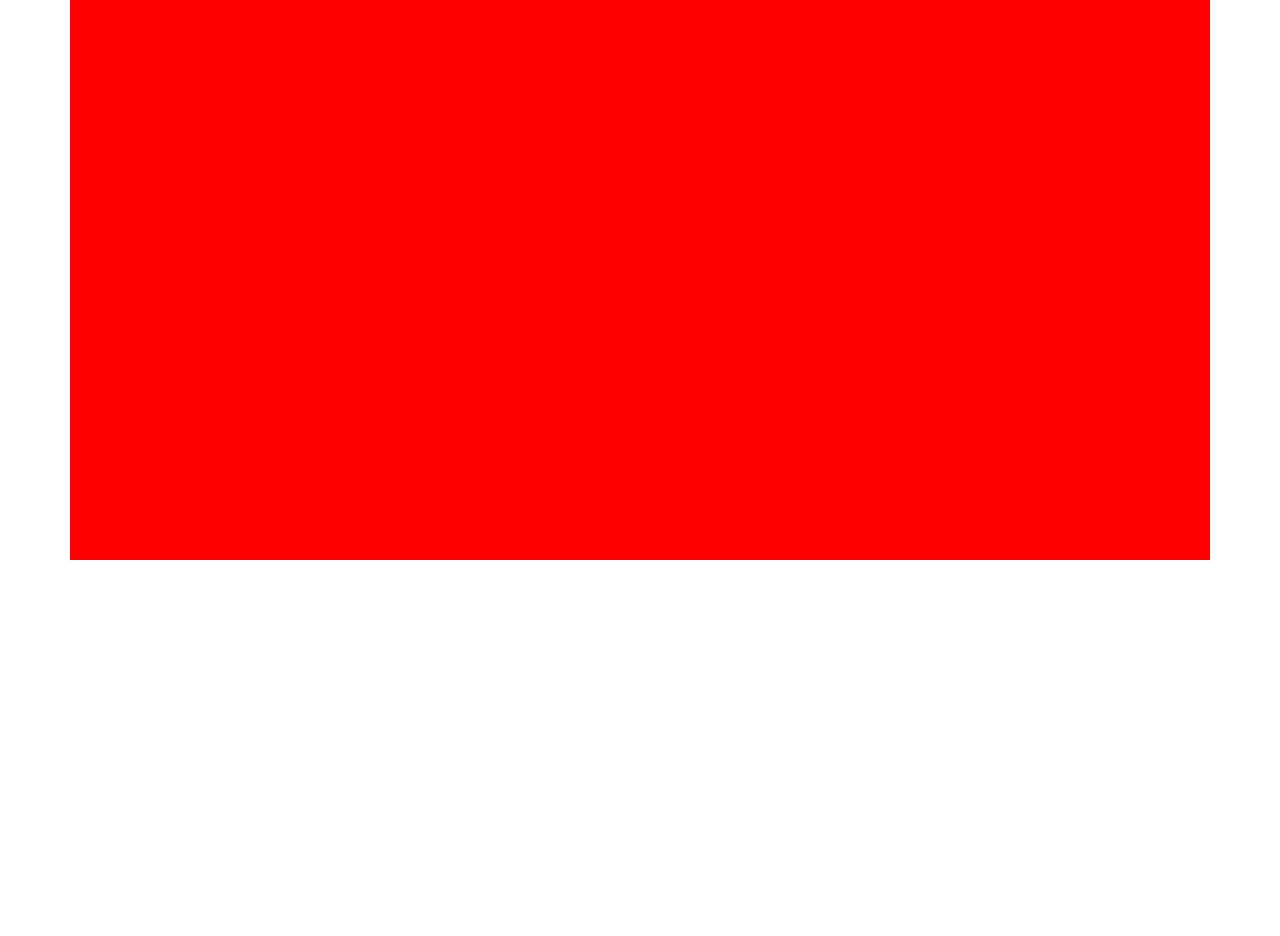
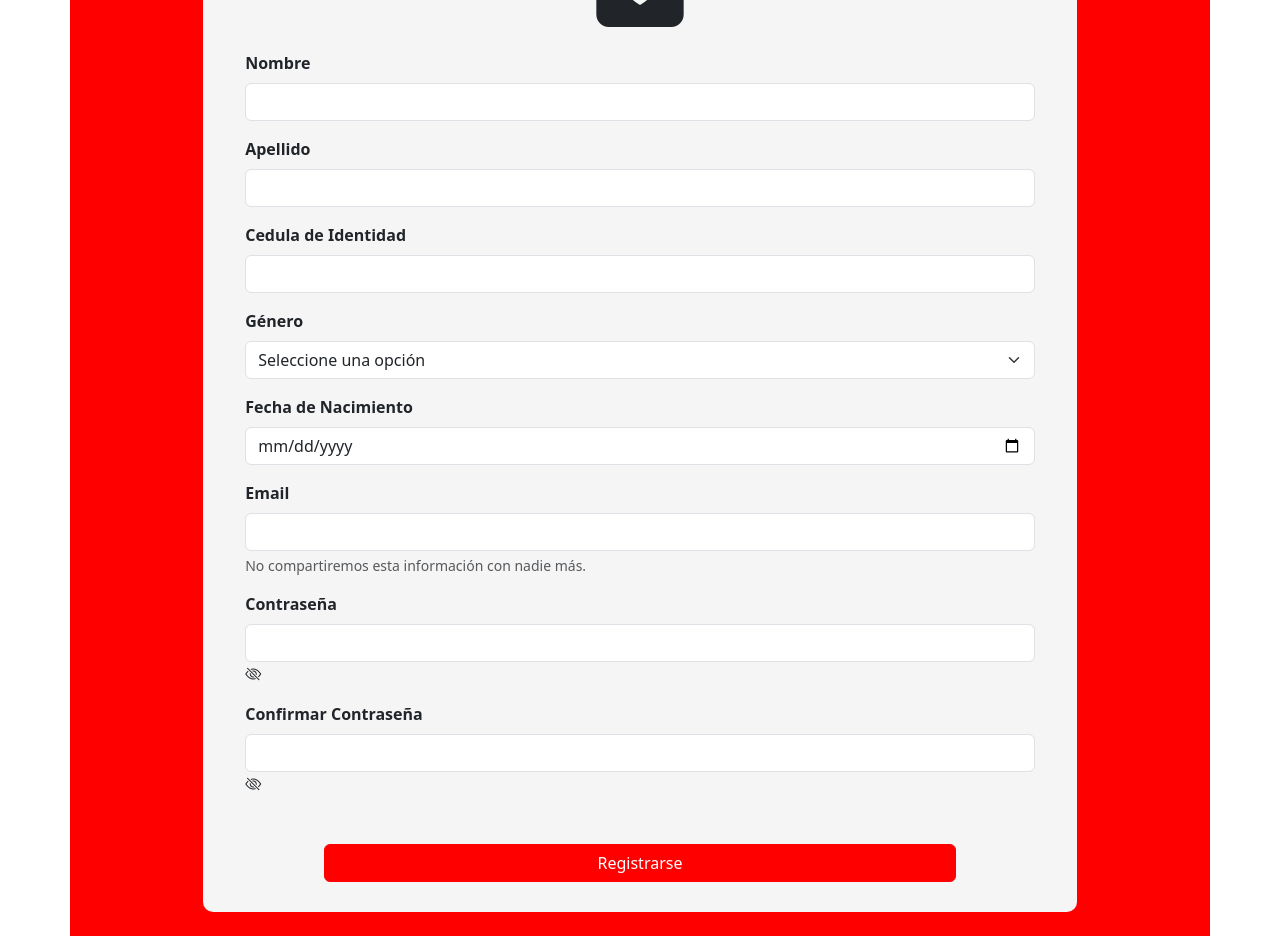
Before and after one commit to tobiasvera17/Bootcamp-React-Roshka, a React (Vite) app in the folder semana 3/Practica 19 - Donacion de Sangre con Mapa React/donacion-sangre/: page /registro in a window 1280 px wide. Shown: the part 240-1176 px from the top of the page. Before the commit the page ends 800 px from the top, so only its background shows below. Built offline with nearby package versions, Linux system fonts and the light colour scheme.

Commit message:
commit diseño registro

```diff
--- a/semana 3/Practica 19 - Donacion de Sangre con Mapa React/donacion-sangre/src/Registro.jsx
+++ b/semana 3/Practica 19 - Donacion de Sangre con Mapa React/donacion-sangre/src/Registro.jsx
@@ -1,9 +1,177 @@
+// import { useNavigate } from "react-router-dom";
 const Registro = () => {
-    return (
-    <div id="main-container">
-        Registro
+  let today = new Date().toISOString().slice(0, 10);
+  const gotoRoot = () => {
+    // const navigate = useNavigate();
+    console.log(document.querySelector("#user-gender").value)
+
+  };
+
+  const togglePasswordfunction = () => {
+    const togglePassword = document.querySelector("#togglePassword");
+
+    const password = document.querySelector("#user-password");
+    const type =
+      password.getAttribute("type") === "password" ? "text" : "password";
+
+    password.setAttribute("type", type);
+    togglePassword.classList.toggle("bi-eye");
+  };
+
+  const togglePasswordfunctionSecond = () => {
+    const togglePassword = document.querySelector("#togglePasswordSecond");
+
+    const password = document.querySelector("#user-passwordSecond");
+    const type =
+      password.getAttribute("type") === "password" ? "text" : "password";
+
+    password.setAttribute("type", type);
+    togglePassword.classList.toggle("bi-eye");
+  };
+
+  return (
+    <div
+      id="main-container"
+      className="d-flex flex-column container-fluid align-items-center p-4 m-0"
+    >
+      <div id="main-container-login" className="container-fluid fw-bold">
+        <div
+          id="header-login"
+          className="container-fluid d-flex flex-column p-0 m-0 align-items-center justify-content-center"
+        >
+          <div id="title-header-login">
+            <h4>Donación de Sangre Paraguay</h4>
+          </div>
+          <div id="img-header-login">
+            <i className="bi bi-clipboard-heart-fill"></i>
+          </div>
+        </div>
+        <div id="form-registro" className="container-fluid ">
+          <form>
+            <div className="mb-3">
+              <label htmlFor="user-email" className="form-label">
+                Nombre
+              </label>
+              <input
+                type="text"
+                className="form-control"
+                id="user-name"
+                required
+              />
+            </div>
+
+            <div className="mb-3">
+              <label htmlFor="user-email" className="form-label">
+                Apellido
+              </label>
+              <input
+                type="text"
+                className="form-control"
+                id="user-lastname"
+                required
+              />
+            </div>
+
+            <div className="mb-3">
+              <label htmlFor="user-email" className="form-label">
+                Cedula de Identidad
+              </label>
+              <input
+                type="number"
+                className="form-control"
+                id="user-ci"
+                required
+              />
+            </div>
+
+            <div className="mb-3">
+              <label htmlFor="user-email" className="form-label">
+                Género
+              </label>
+              <select id="user-gender" className="form-select" required>
+                <option value="">Seleccione una opción</option>
+                <option value="H">Masculino</option>
+                <option value="M">Femenino</option>
+              </select>
+            </div>
+
+            <div className="mb-3">
+              <label htmlFor="user-email" className="form-label">
+                Fecha de Nacimiento
+              </label>
+              <input
+                type="date"
+                className="form-control"
+                id="user-birthday"
+                max={today}
+                required
+              />
+            </div>
+
+            <div className="mb-3">
+              <label htmlFor="user-email" className="form-label">
+                Email
+              </label>
+              <input
+                type="email"
+                className="form-control"
+                id="user-email"
+                aria-describedby="emailHelp"
+                required
+              />
+              <div id="emailHelp" className="form-text fw-normal">
+                No compartiremos esta información con nadie más.
+              </div>
+            </div>
+
+            <div className="mb-3">
+              <label htmlFor="user-password" className="form-label">
+                Contraseña
+              </label>
+              <input
+                type="password"
+                id="user-password"
+                className="form-control"
+                required
+              />
+              <i
+                className="bi bi-eye-slash"
+                id="togglePassword"
+                onClick={togglePasswordfunction}
+              ></i>
+            </div>
+
+            <div className="mb-3">
+              <label htmlFor="user-passwordSecond" className="form-label">
+                Confirmar Contraseña
+              </label>
+              <input
+                type="password"
+                id="user-passwordSecond"
+                className="form-control"
+                required
+              />
+              <i
+                className="bi bi-eye-slash"
+                id="togglePasswordSecond"
+                onClick={togglePasswordfunctionSecond}
+              ></i>
+            </div>
+
+            <div className="mt-5 d-flex flex-column align-items-center justify-content-center">
+              <button
+                type="submit"
+                className="btn btn-primary"
+                onClick={gotoRoot}
+              >
+                Registrarse
+              </button>
+            </div>
+          </form>
+        </div>
+      </div>
     </div>
-  )
-}
+  );
+};
 
-export default Registro
+export default Registro;
--- a/semana 3/Practica 19 - Donacion de Sangre con Mapa React/donacion-sangre/src/style.css
+++ b/semana 3/Practica 19 - Donacion de Sangre con Mapa React/donacion-sangre/src/style.css
@@ -187,3 +187,7 @@
 .btn-link:focus {
     color: red;
 }
+
+.bi {
+    cursor: pointer;
+}
```
